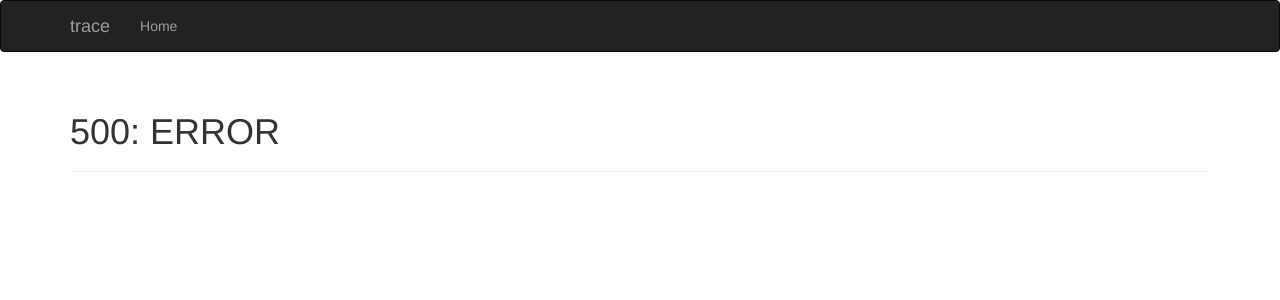
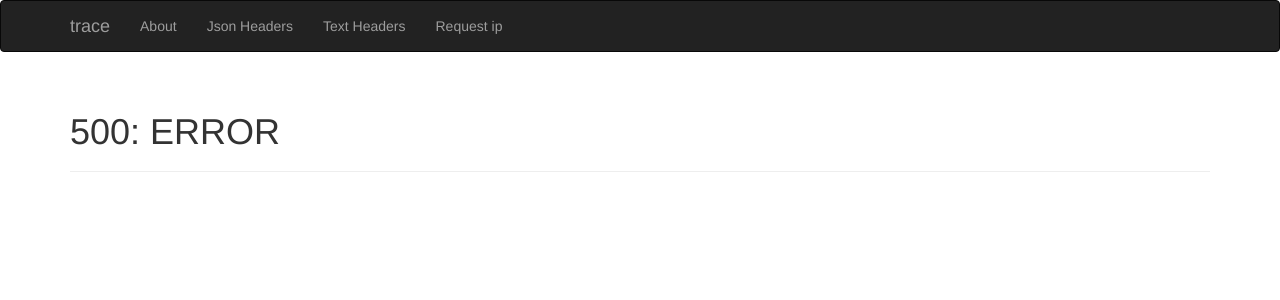
Before and after one commit to jLevere/flask_trace, a Flask app: template templates/500.html in a window 1280 px wide. Shown: the top 300 px of the page. Run offline with Flask 2, Linux system fonts and the light colour scheme; the template is opened without the code that fills it, so the values that code supplies are empty; some libraries are stand-ins or nearby versions.

Commit message:
added about page and method errors

```diff
--- a/app.py
+++ b/app.py
@@ -6,7 +6,7 @@ app = Flask(__name__)
 
 bootstrap = Bootstrap(app)
 
-@app.route('/headers/json')
+@app.route('/', methods=['GET', 'POST', 'OPTIONS', 'TRACE'])
 def json_page():
 
     headers = dict((request.headers).to_wsgi_list())
@@ -14,12 +14,12 @@ def json_page():
     response = make_response(headers, 200)
     response.headers['Content-Type'] = 'application/json'
     response.headers['Server'] = 'dont push it'
-    response.headers['info'] = 'link_to_info_page'
+    response.headers['info'] = '/about'
     response.headers['remote_addr'] = request.remote_addr
 
     return response
 
-@app.route('/headers')
+@app.route('/headers/text')
 def text_page():
     headers = dict((request.headers).to_wsgi_list())
     headers = str(json.dumps(headers, indent=4))
@@ -27,7 +27,7 @@ def text_page():
     response = make_response(headers, 200)
     response.headers['Content-Type'] = 'text/plain; charset=utf-8'
     response.headers['Server'] = 'dont push it'
-    response.headers['info'] = 'link_to_info_page'
+    response.headers['info'] = '/about'
     response.headers['remote_addr'] = request.remote_addr
 
     return response
@@ -39,10 +39,15 @@ def ip_page():
     response = make_response(ip_addr, 200)
     response.headers['Content-Type'] = 'text/plain; charset=utf-8'
     response.headers['Server'] = 'dont push it'
-    response.headers['info'] = 'link_to_info_page'
+    response.headers['info'] = '/about'
     response.headers['remote_addr'] = request.remote_addr
 
     return response
+
+@app.route('/about')
+def about_page():
+    return render_template('about.html'), 200
+
 
 @app.errorhandler(404)
 def page_not_found(e):
@@ -52,5 +57,22 @@ def page_not_found(e):
 def server_error(e):
     return render_template('500.html'), 500
 
+@app.errorhandler(405)
+def method_not_supported(e):
+
+    error_msg =     '''
+    {
+        "error" : "http method not supported",
+        "supported methods" : "GET, POST, OPTIONS, TRACE"
+    }
+    '''
+    response = make_response(error_msg, 200)
+    response.headers['Content-Type'] = 'text/plain; charset=utf-8'
+    response.headers['Server'] = 'dont push it'
+    response.headers['info'] = '/about'
+    response.headers['remote_addr'] = request.remote_addr
+
+    return response, 405
+
 if __name__ == '__main__':
     app.run()
--- a/templates/base.html
+++ b/templates/base.html
@@ -21,11 +21,14 @@
                 <span class="icon-bar"></span>
                 <span class="icon-bar"></span>
             </button>
-            <a class="navbar-brand" href="/">trace</a>
+            <a class="navbar-brand" href="/about">trace</a>
         </div>
         <div class="navbar-collapse collapse">
             <ul class="nav navbar-nav">
-                <li><a href="/">Home</a></li>
+                <li><a href="/about">About</a></li>
+                <li><a href="/">Json Headers</a></li>
+                <li><a href="/headers/text">Text Headers</a></li>
+                <li><a href="/ip">Request ip</a></li>
             </ul>
         </div>
     </div>
```
Also changed, not shown: templates/405.html (added, +10 -0 lines), templates/about.html (added, +18 -0 lines).
